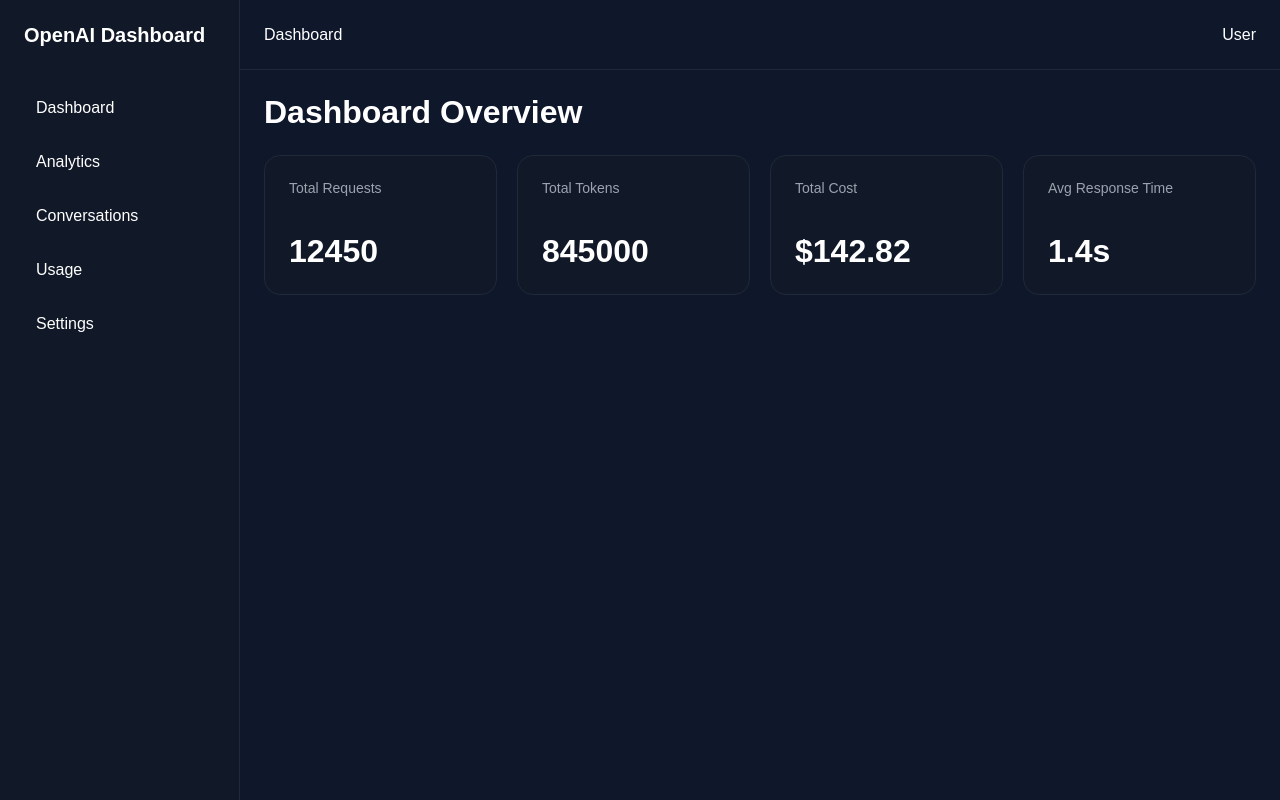
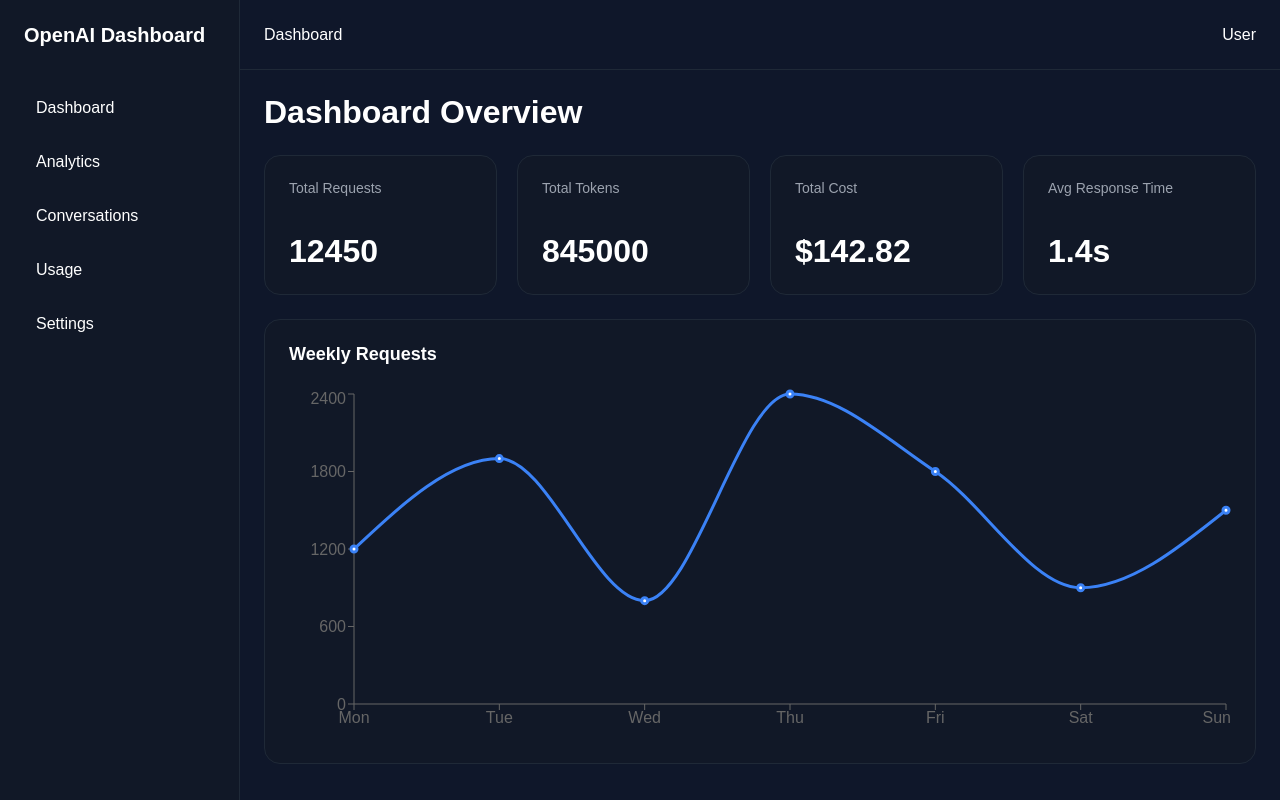
Before and after one commit to veljko-naumovic/openai-dashboard, a Next.js app: page /dashboard in a window 1280 px wide. Built offline with nearby package versions, Linux system fonts and the light colour scheme.

Commit message:
Add analytics chart, change grid with flex in statsCard

```diff
--- a/package.json
+++ b/package.json
@@ -13,6 +13,7 @@
     "next": "16.2.6",
     "react": "19.2.4",
     "react-dom": "19.2.4",
+    "recharts": "^3.8.1",
     "sass": "^1.99.0"
   },
   "devDependencies": {
--- a/src/app/dashboard/page.tsx
+++ b/src/app/dashboard/page.tsx
@@ -1,4 +1,6 @@
 import DashboardStats from "@/features/dashboard/components/DashboardStats/DashboardStats";
+
+import AnalyticsChart from "@/features/dashboard/components/AnalyticsChart/AnalyticsChart";
 
 export default function DashboardPage() {
 	return (
@@ -6,6 +8,8 @@
 			<h1>Dashboard Overview</h1>
 
 			<DashboardStats />
+
+			<AnalyticsChart />
 		</div>
 	);
 }
--- a/src/components/ui/StatsCard/StatsCard.module.scss
+++ b/src/components/ui/StatsCard/StatsCard.module.scss
@@ -1,14 +1,10 @@
 .card {
+    flex: 1 1 220px;
     background-color: #111827;
-
     border: 1px solid #1f2937;
-
     border-radius: 16px;
-
     padding: 24px;
-
     min-height: 140px;
-
     display: flex;
     flex-direction: column;
     justify-content: space-between;
--- /dev/null
+++ b/src/features/dashboard/components/AnalyticsChart/AnalyticsChart.module.scss
@@ -0,0 +1,24 @@
+.chartCard {
+    width: 100%;
+    margin-top: 24px;
+
+    background-color: #111827;
+
+    border: 1px solid #1f2937;
+
+    border-radius: 16px;
+
+    padding: 24px;
+}
+
+.header {
+    font-size: 18px;
+    font-weight: 600;
+
+    margin-bottom: 24px;
+}
+
+.chartWrapper {
+    width: 100%;
+    min-width: 0;
+}
--- /dev/null
+++ b/src/features/dashboard/components/AnalyticsChart/AnalyticsChart.tsx
@@ -0,0 +1,40 @@
+"use client";
+
+import {
+	ResponsiveContainer,
+	LineChart,
+	Line,
+	XAxis,
+	YAxis,
+	Tooltip,
+} from "recharts";
+
+import styles from "./AnalyticsChart.module.scss";
+import { analyticsData } from "@/features/mock/analytics.data";
+
+export default function AnalyticsChart() {
+	return (
+		<div className={styles.chartCard}>
+			<div className={styles.header}>Weekly Requests</div>
+
+			<div className={styles.chartWrapper}>
+				<ResponsiveContainer width="100%" height={350}>
+					<LineChart data={analyticsData}>
+						<XAxis dataKey="day" />
+
+						<YAxis />
+
+						<Tooltip />
+
+						<Line
+							type="monotone"
+							dataKey="requests"
+							stroke="#3b82f6"
+							strokeWidth={3}
+						/>
+					</LineChart>
+				</ResponsiveContainer>
+			</div>
+		</div>
+	);
+}
--- a/src/features/dashboard/components/DashboardStats/DashboardStats.module.scss
+++ b/src/features/dashboard/components/DashboardStats/DashboardStats.module.scss
@@ -1,9 +1,6 @@
 .grid {
-    display: grid;
-
-    grid-template-columns: repeat(4, 1fr);
-
+    display: flex;
+    flex-wrap: wrap;
     gap: 20px;
-
     margin-top: 24px;
 }
--- /dev/null
+++ b/src/features/mock/analytics.data.ts
@@ -0,0 +1,30 @@
+export const analyticsData = [
+	{
+		day: "Mon",
+		requests: 1200,
+	},
+	{
+		day: "Tue",
+		requests: 1900,
+	},
+	{
+		day: "Wed",
+		requests: 800,
+	},
+	{
+		day: "Thu",
+		requests: 2400,
+	},
+	{
+		day: "Fri",
+		requests: 1800,
+	},
+	{
+		day: "Sat",
+		requests: 900,
+	},
+	{
+		day: "Sun",
+		requests: 1500,
+	},
+];
```
Also changed, not shown: 1 other file (tests, documents, lock files or other folders).
